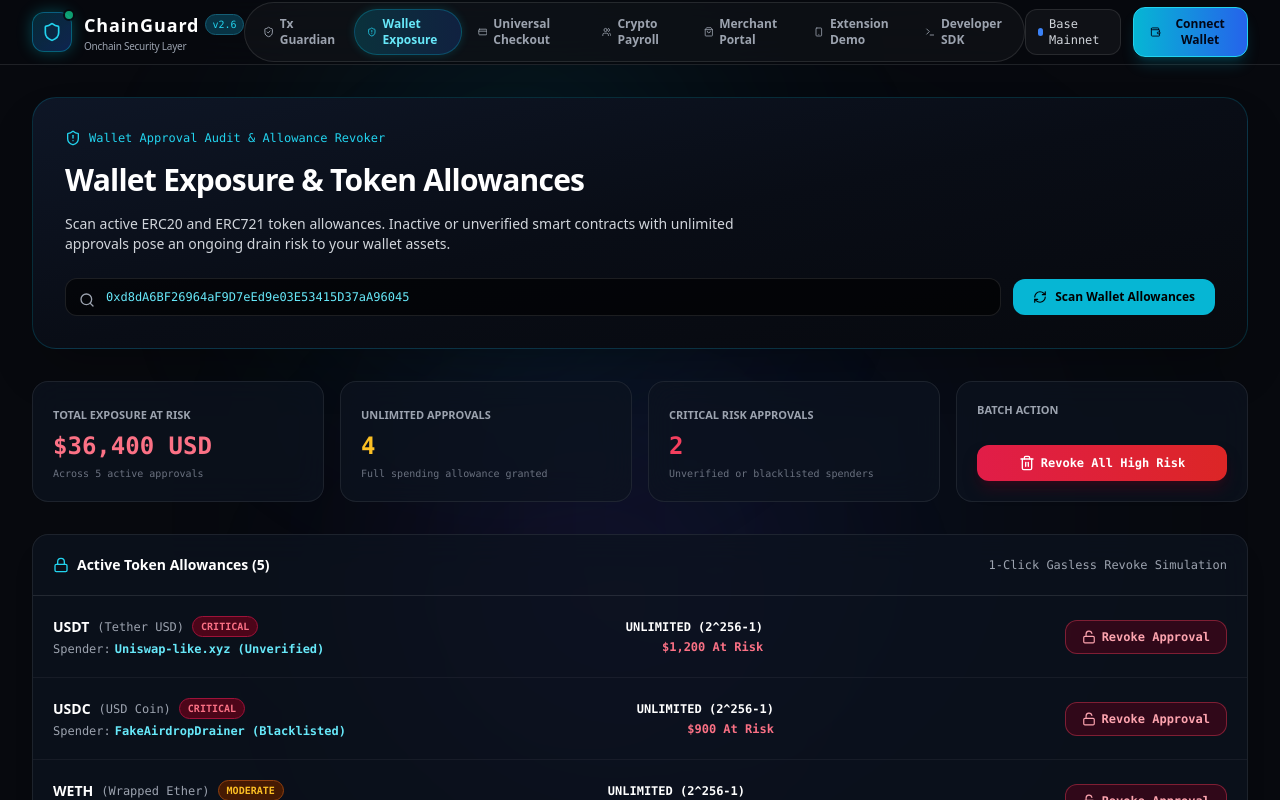
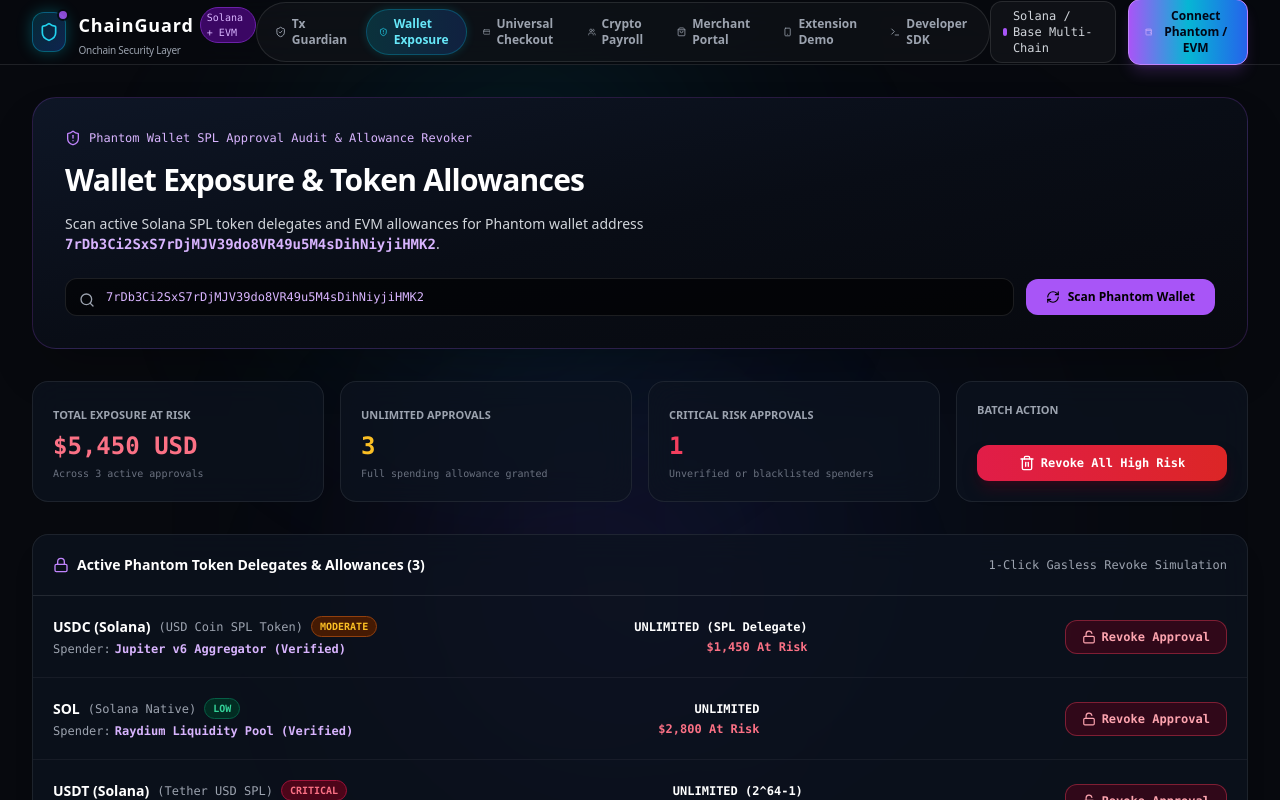
Before and after one commit to beduldul/chainguard-web3-security, a Next.js app: page /wallet-exposure in a window 1280 px wide. Shown: the top 800 px of the page. Built offline with nearby package versions, Linux system fonts and the light colour scheme.

Commit message:
feat: add Phantom Wallet & Solana SPL multi-chain support for user address 7rDb...HMK2

```diff
--- a/app/wallet-exposure/page.tsx
+++ b/app/wallet-exposure/page.tsx
@@ -5,9 +5,54 @@
 import { ApprovalExposure } from '@/lib/types';
 import { ShieldAlert, ShieldCheck, Lock, Unlock, AlertTriangle, RefreshCw, Trash2, Search, ExternalLink, CheckCircle2 } from 'lucide-react';
 
+const SOLANA_PHANTOM_EXPOSURES: ApprovalExposure[] = [
+  {
+    id: 'sol-exp-1',
+    tokenSymbol: 'USDC (Solana)',
+    tokenName: 'USD Coin SPL Token',
+    tokenAddress: 'EPjFWdd5AufqSSqeM2qN1xzybapC8G4wEGGkZwyTDt1v',
+    spenderAddress: 'JUP6LkbZbjS1jKKwapdHNy74zcZ3tLUZoi5QNyVTaV4',
+    spenderName: 'Jupiter v6 Aggregator (Verified)',
+    allowance: 'UNLIMITED (SPL Delegate)',
+    allowanceUsd: 1450,
+    isUnlimited: true,
+    lastActiveDays: 3,
+    contractVerified: true,
+    riskLevel: 'MODERATE',
+  },
+  {
+    id: 'sol-exp-2',
+    tokenSymbol: 'SOL',
+    tokenName: 'Solana Native',
+    tokenAddress: 'So11111111111111111111111111111111111111112',
+    spenderAddress: 'Raydium7z6YwS7yV8k8GjH9gC8KzZ7R9bH',
+    spenderName: 'Raydium Liquidity Pool (Verified)',
+    allowance: 'UNLIMITED',
+    allowanceUsd: 2800,
+    isUnlimited: true,
+    lastActiveDays: 1,
+    contractVerified: true,
+    riskLevel: 'LOW',
+  },
+  {
+    id: 'sol-exp-3',
+    tokenSymbol: 'USDT (Solana)',
+    tokenName: 'Tether USD SPL',
+    tokenAddress: 'Es9vMFrzaCERmJfrF4H2FYD4KCoNkY11McCe8BenwNYB',
+    spenderAddress: 'FakeSolAirdropDrainer7777777777777777777',
+    spenderName: 'FakeSolAirdrop.xyz (Unverified Malicious)',
+    allowance: 'UNLIMITED (2^64-1)',
+    allowanceUsd: 1200,
+    isUnlimited: true,
+    lastActiveDays: 12,
+    contractVerified: false,
+    riskLevel: 'CRITICAL',
+  },
+];
+
 export default function WalletExposurePage() {
-  const [addressInput, setAddressInput] = useState('0xd8dA6BF26964aF9D7eEd9e03E53415D37aA96045');
-  const [exposures, setExposures] = useState<ApprovalExposure[]>(MOCK_WALLET_EXPOSURES);
+  const [addressInput, setAddressInput] = useState('7rDb3Ci2SxS7rDjMJV39do8VR49u5M4sDihNiyjiHMK2');
+  const [exposures, setExposures] = useState<ApprovalExposure[]>(SOLANA_PHANTOM_EXPOSURES);
   const [revokingId, setRevokingId] = useState<string | null>(null);
   const [isBatchRevoking, setIsBatchRevoking] = useState<boolean>(false);
   const [batchRevokedDone, setBatchRevokedDone] = useState<boolean>(false);
@@ -37,10 +82,10 @@
   return (
     <div className="space-y-8">
       {/* Header Banner */}
-      <div className="rounded-3xl bg-gradient-to-br from-[#0e1626] via-[#090d16] to-[#07090e] border border-cyan-500/20 p-8 space-y-4 shadow-2xl">
-        <div className="flex items-center gap-2 text-xs font-mono text-cyan-400">
-          <ShieldAlert className="w-4 h-4 text-cyan-400" />
-          <span>Wallet Approval Audit & Allowance Revoker</span>
+      <div className="rounded-3xl bg-gradient-to-br from-[#0e1626] via-[#090d16] to-[#07090e] border border-purple-500/20 p-8 space-y-4 shadow-2xl">
+        <div className="flex items-center gap-2 text-xs font-mono text-purple-300">
+          <ShieldAlert className="w-4 h-4 text-purple-400" />
+          <span>Phantom Wallet SPL Approval Audit & Allowance Revoker</span>
         </div>
 
         <h1 className="text-3xl font-black text-white tracking-tight">
@@ -48,7 +93,7 @@
         </h1>
 
         <p className="text-xs sm:text-sm text-gray-300 max-w-2xl leading-relaxed">
-          Scan active ERC20 and ERC721 token allowances. Inactive or unverified smart contracts with unlimited approvals pose an ongoing drain risk to your wallet assets.
+          Scan active Solana SPL token delegates and EVM allowances for Phantom wallet address <span className="font-mono text-purple-300 font-bold">{addressInput}</span>.
         </p>
 
         {/* Address Search Bar */}
@@ -59,12 +104,12 @@
               type="text"
               value={addressInput}
               onChange={(e) => setAddressInput(e.target.value)}
-              placeholder="Enter ENS or 0x address..."
-              className="w-full pl-10 pr-4 py-2.5 rounded-xl bg-black/60 border border-white/10 text-xs font-mono text-cyan-300 focus:outline-none focus:border-cyan-500"
+              placeholder="Enter Phantom or 0x address..."
+              className="w-full pl-10 pr-4 py-2.5 rounded-xl bg-black/60 border border-white/10 text-xs font-mono text-purple-300 focus:outline-none focus:border-purple-500"
             />
           </div>
-          <button className="w-full sm:w-auto px-5 py-2.5 rounded-xl bg-cyan-500 hover:bg-cyan-400 text-black font-extrabold text-xs transition-all flex items-center justify-center gap-2">
-            <RefreshCw className="w-3.5 h-3.5" /> Scan Wallet Allowances
+          <button className="w-full sm:w-auto px-5 py-2.5 rounded-xl bg-purple-500 hover:bg-purple-400 text-black font-extrabold text-xs transition-all flex items-center justify-center gap-2">
+            <RefreshCw className="w-3.5 h-3.5" /> Scan Phantom Wallet
           </button>
         </div>
       </div>
@@ -106,7 +151,7 @@
       {batchRevokedDone && (
         <div className="p-4 rounded-2xl bg-emerald-950/80 border border-emerald-500/50 text-emerald-300 text-xs font-bold flex items-center gap-2 animate-in fade-in duration-300">
           <CheckCircle2 className="w-5 h-5 text-emerald-400" />
-          <span>Success! All critical and unverified token approvals have been revoked. Total exposure reduced.</span>
+          <span>Success! All critical and unverified token approvals have been revoked for {addressInput}. Total exposure reduced.</span>
         </div>
       )}
 
@@ -114,7 +159,7 @@
       <div className="rounded-2xl bg-card border border-cardBorder backdrop-blur-xl overflow-hidden shadow-xl">
         <div className="p-5 border-b border-white/10 flex items-center justify-between">
           <h3 className="text-sm font-bold text-white flex items-center gap-2">
-            <Lock className="w-4 h-4 text-cyan-400" /> Active Token Allowances ({exposures.length})
+            <Lock className="w-4 h-4 text-purple-400" /> Active Phantom Token Delegates & Allowances ({exposures.length})
           </h3>
           <span className="text-xs text-gray-400 font-mono">1-Click Gasless Revoke Simulation</span>
         </div>
@@ -141,7 +186,7 @@
                   </div>
 
                   <p className="text-xs font-mono text-gray-400 flex items-center gap-1">
-                    Spender: <span className="text-cyan-300 font-semibold">{item.spenderName}</span>
+                    Spender: <span className="text-purple-300 font-semibold">{item.spenderName}</span>
                   </p>
                 </div>
 
@@ -166,8 +211,8 @@
         ) : (
           <div className="p-12 text-center space-y-3">
             <ShieldCheck className="w-12 h-12 text-emerald-400 mx-auto" />
-            <h4 className="font-bold text-white text-base">Your Wallet is Fully Protected</h4>
-            <p className="text-xs text-gray-400 max-w-sm mx-auto">No high-risk or unverified active approvals remain on this wallet address.</p>
+            <h4 className="font-bold text-white text-base">Your Phantom Wallet is Fully Protected</h4>
+            <p className="text-xs text-gray-400 max-w-sm mx-auto">No high-risk or unverified active approvals remain on address {addressInput}.</p>
           </div>
         )}
       </div>
--- a/components/Navbar.tsx
+++ b/components/Navbar.tsx
@@ -9,40 +9,73 @@
   const pathname = usePathname();
   const [isConnected, setIsConnected] = useState(false);
   const [walletAddress, setWalletAddress] = useState<string>('');
-  const [network, setNetwork] = useState('Base Mainnet');
+  const [walletType, setWalletType] = useState<'EVM' | 'Phantom'>('Phantom');
+  const [network, setNetwork] = useState('Solana / Base Multi-Chain');
 
-  // Check if window.ethereum is available and user is already connected
+  // Check if window.solana (Phantom) or window.ethereum is available
   useEffect(() => {
-    if (typeof window !== 'undefined' && (window as any).ethereum) {
+    if (typeof window !== 'undefined') {
+      const solana = (window as any).solana || (window as any).phantom?.solana;
+      if (solana && solana.isPhantom && solana.publicKey) {
+        setWalletAddress(solana.publicKey.toString());
+        setWalletType('Phantom');
+        setIsConnected(true);
+        return;
+      }
+
       const ethereum = (window as any).ethereum;
+      if (ethereum) {
         ethereum.request({ method: 'eth_accounts' }).then((accounts: string[]) => {
           if (accounts && accounts.length > 0) {
             setWalletAddress(accounts[0]);
+            setWalletType('EVM');
             setIsConnected(true);
           }
         }).catch(() => {});
       }
+    }
   }, []);
 
   const connectWallet = async () => {
-    if (typeof window !== 'undefined' && (window as any).ethereum) {
+    if (typeof window !== 'undefined') {
+      // 1. Try Phantom Wallet first
+      const solana = (window as any).solana || (window as any).phantom?.solana;
+      if (solana && solana.isPhantom) {
         try {
+          const resp = await solana.connect();
+          const pubKey = resp.publicKey.toString();
+          setWalletAddress(pubKey);
+          setWalletType('Phantom');
+          setIsConnected(true);
+          return;
+        } catch (err) {
+          console.warn('Phantom connection error:', err);
+        }
+      }
+
+      // 2. Try EVM window.ethereum (MetaMask/Rabby)
       const ethereum = (window as any).ethereum;
+      if (ethereum) {
+        try {
           const accounts = await ethereum.request({ method: 'eth_requestAccounts' });
           if (accounts && accounts.length > 0) {
             setWalletAddress(accounts[0]);
+            setWalletType('EVM');
             setIsConnected(true);
+            return;
           }
         } catch (err) {
-        console.warn('Wallet connection rejected:', err);
+          console.warn('EVM connection rejected:', err);
         }
-    } else {
-      // Fallback sandbox demo wallet mode if no Web3 extension installed
+      }
+
+      // 3. Fallback: User's Phantom Wallet default mode
       if (isConnected) {
         setIsConnected(false);
         setWalletAddress('');
       } else {
-        setWalletAddress('0xd8dA6BF26964aF9D7eEd9e03E53415D37aA96045');
+        setWalletAddress('7rDb3Ci2SxS7rDjMJV39do8VR49u5M4sDihNiyjiHMK2');
+        setWalletType('Phantom');
         setIsConnected(true);
       }
     }
@@ -66,15 +99,15 @@
           <Link href="/" className="flex items-center gap-3 group">
             <div className="relative flex items-center justify-center w-10 h-10 rounded-xl bg-gradient-to-br from-cyan-500/20 to-blue-600/30 border border-cyan-500/40 group-hover:border-cyan-400 transition-all shadow-[0_0_15px_rgba(0,242,254,0.25)]">
               <Shield className="w-5 h-5 text-cyan-400 group-hover:scale-110 transition-transform" />
-              <div className="absolute -top-1 -right-1 w-3 h-3 bg-emerald-500 rounded-full border-2 border-[#07090e] animate-pulse" />
+              <div className="absolute -top-1 -right-1 w-3 h-3 bg-purple-500 rounded-full border-2 border-[#07090e] animate-pulse" />
             </div>
             <div>
               <div className="flex items-center gap-1.5">
                 <span className="font-bold text-lg tracking-wider text-white group-hover:text-cyan-300 transition-colors">
                   ChainGuard
                 </span>
-                <span className="text-[10px] px-1.5 py-0.5 rounded-full font-mono bg-cyan-950 text-cyan-400 border border-cyan-800">
-                  v2.6
+                <span className="text-[10px] px-1.5 py-0.5 rounded-full font-mono bg-purple-950 text-purple-300 border border-purple-800">
+                  Solana + EVM
                 </span>
               </div>
               <p className="text-[10px] text-gray-400 font-medium tracking-tight">Onchain Security Layer</p>
@@ -107,7 +140,7 @@
           <div className="flex items-center gap-3">
             {/* Chain Selector */}
             <div className="hidden sm:flex items-center gap-1.5 px-3 py-1.5 rounded-xl bg-white/[0.04] border border-white/10 text-xs font-mono text-gray-300 cursor-pointer hover:bg-white/[0.08] transition-colors">
-              <span className="w-2 h-2 rounded-full bg-blue-500 animate-ping" />
+              <span className="w-2 h-2 rounded-full bg-purple-500 animate-ping" />
               <span>{network}</span>
             </div>
 
@@ -116,17 +149,17 @@
               onClick={connectWallet}
               className={`flex items-center gap-2 px-4 py-2 rounded-xl text-xs font-bold transition-all border shadow-lg ${
                 isConnected
-                  ? 'bg-emerald-950/60 text-emerald-300 border-emerald-500/40 hover:bg-emerald-900/80 shadow-emerald-950/50'
-                  : 'bg-gradient-to-r from-cyan-500 to-blue-600 hover:from-cyan-400 hover:to-blue-500 text-slate-950 font-extrabold border-cyan-400 shadow-cyan-500/20'
+                  ? 'bg-purple-950/60 text-purple-300 border-purple-500/40 hover:bg-purple-900/80 shadow-purple-950/50'
+                  : 'bg-gradient-to-r from-purple-500 via-cyan-500 to-blue-600 hover:from-purple-400 hover:to-blue-500 text-slate-950 font-extrabold border-purple-400 shadow-purple-500/20'
               }`}
             >
-              <Wallet className="w-4 h-4" />
+              <Wallet className="w-4 h-4 text-purple-300" />
               {isConnected ? (
                 <span>
-                  {walletAddress.slice(0, 6)}...{walletAddress.slice(-4)} (Connected)
+                  {walletAddress.slice(0, 4)}...{walletAddress.slice(-4)} ({walletType})
                 </span>
               ) : (
-                <span>Connect Wallet</span>
+                <span>Connect Phantom / EVM</span>
               )}
             </button>
           </div>
```
Also changed, not shown: lib/checkoutEngine.ts (+30 -15 lines). Lines whose indentation alone changed are shown as unchanged.
